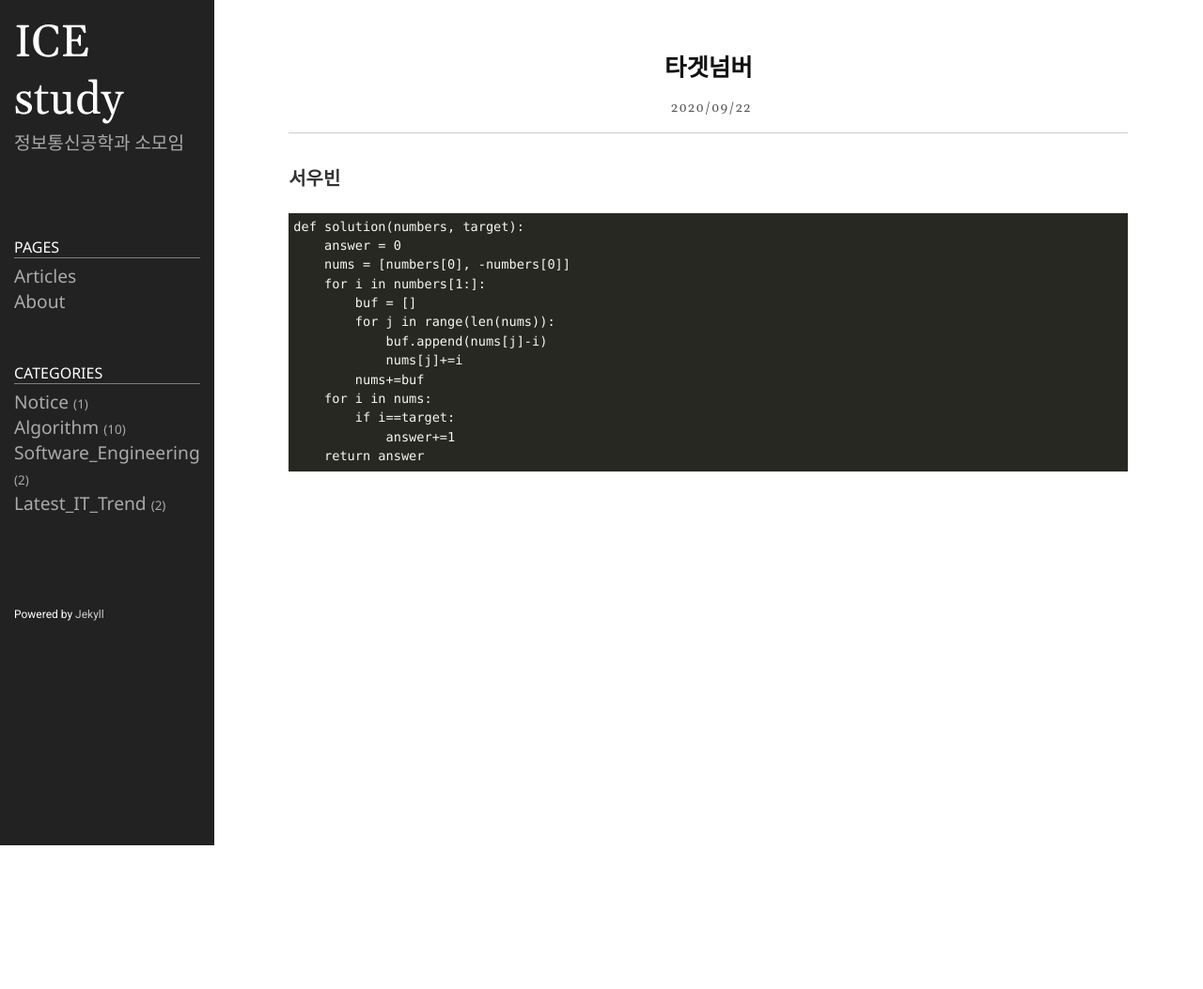
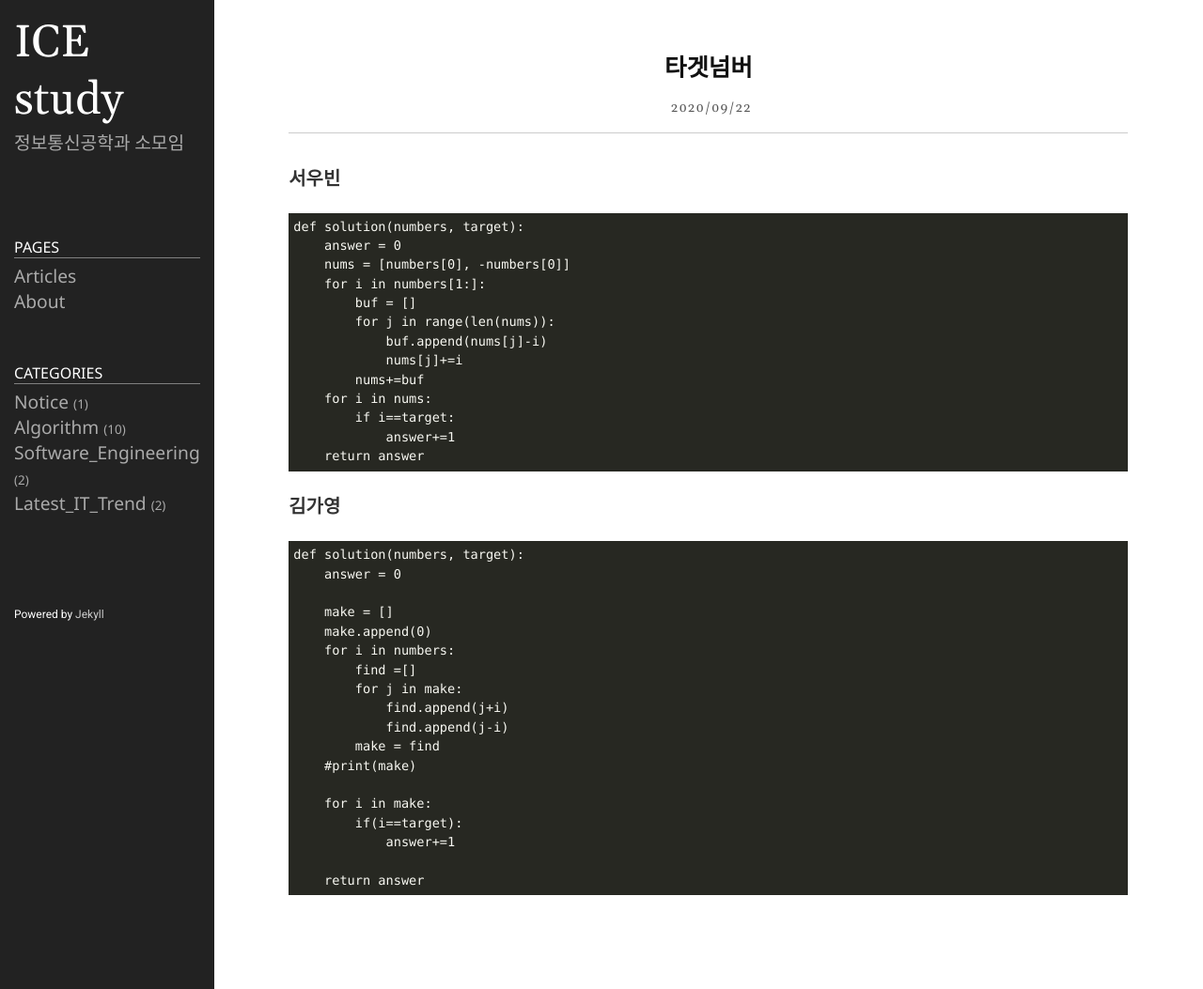
Before and after one commit to icestudy/icestudy.github.io, a Jekyll site: the page built from _posts/2020-09-22-타겟넘버.md, in a window 1280 px wide. Shown: the whole page at 94% size. Built offline with Jekyll 4.4.1, drawn with Linux system fonts in a browser that asks for light colours; before the commit the page ends 900 px from its top, so only the background shows below that.

Commit message:
Update 2020-09-22-타겟넘버.md

````diff
--- a/_posts/2020-09-22-타겟넘버.md
+++ b/_posts/2020-09-22-타겟넘버.md
@@ -20,3 +20,24 @@ def solution(numbers, target):
             answer+=1
     return answer
 ```
+### 김가영
+```
+def solution(numbers, target):
+    answer = 0
+
+    make = []
+    make.append(0)
+    for i in numbers:
+        find =[]
+        for j in make:
+            find.append(j+i)
+            find.append(j-i)
+        make = find
+    #print(make)
+
+    for i in make:
+        if(i==target):
+            answer+=1
+
+    return answer
+```
````
